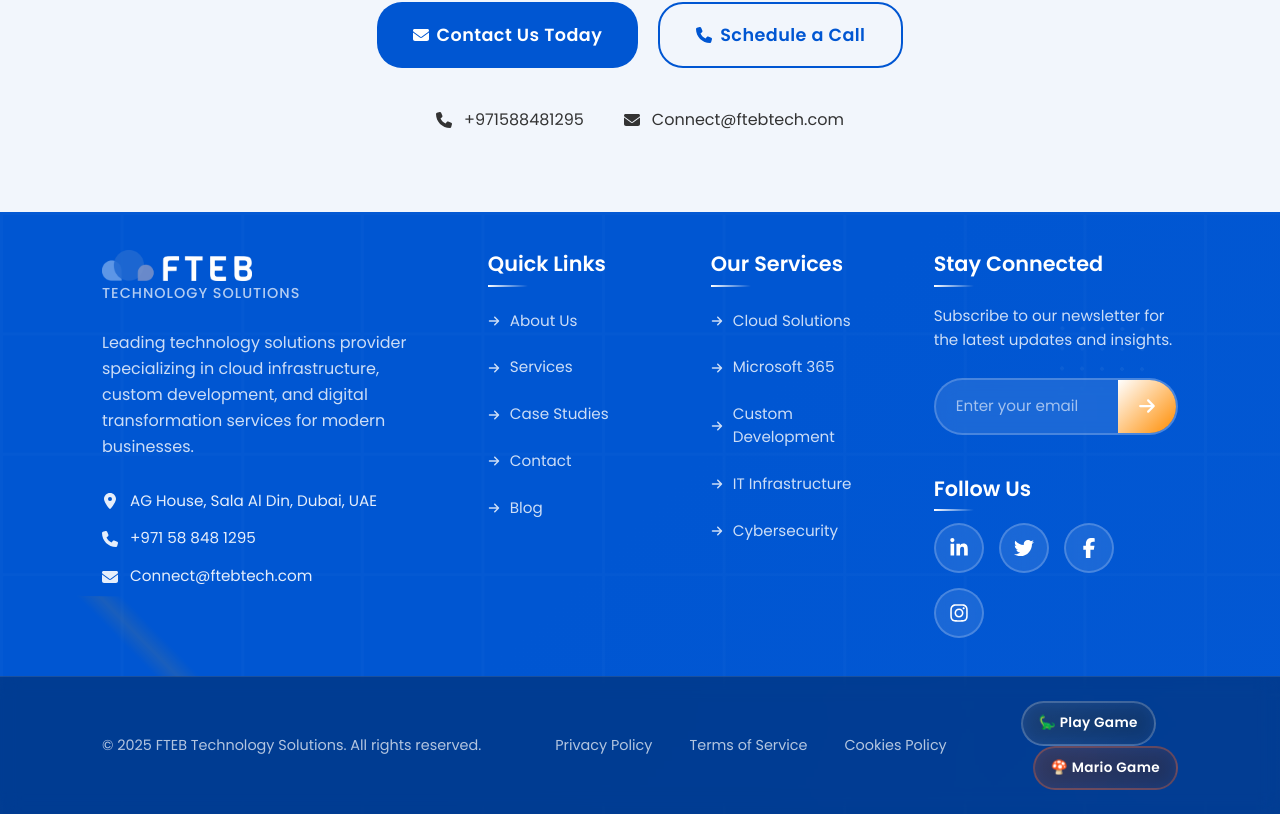
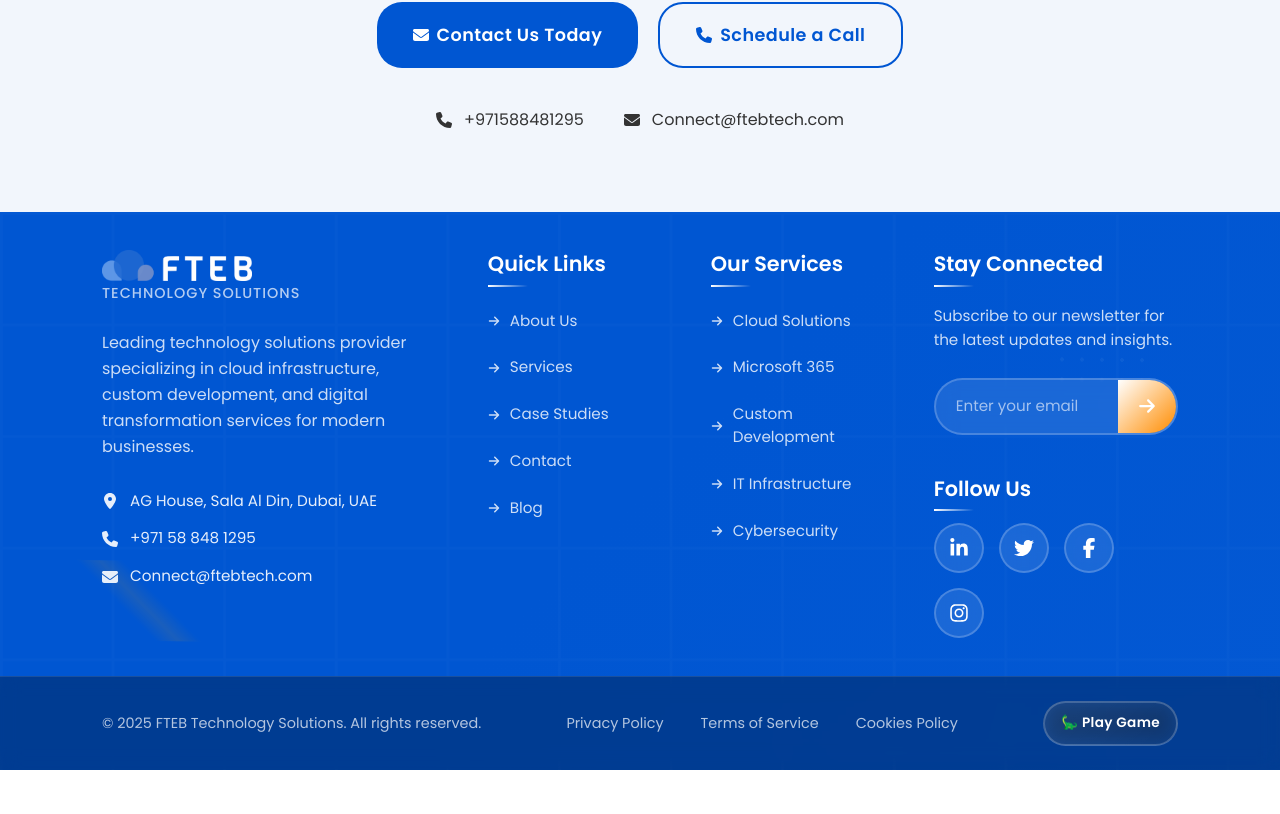
Before and after one commit to nowaysss/ftebtech-sec, a React (Create React App) app: page /services/security in a window 1280 px wide. Shown: the part 6132-6946 px from the top of the page. After the commit the page ends 6902 px from the top, so only its background shows below. Built offline with nearby package versions, Linux system fonts and the light colour scheme.

Commit message:
Updated Footer.jsx

```diff
--- a/src/components/Footer/Footer.jsx
+++ b/src/components/Footer/Footer.jsx
@@ -240,14 +240,7 @@ const Footer = () => {
                 >
                   🦕 Play Game
                 </button>
-                <button
-                  className="mario-game-trigger"
-                  onClick={toggleMarioGame}
-                  title="Play Super Mario Bros"
-                  aria-label="Play Super Mario Bros"
-                >
-                  🍄 Mario Game
-                </button>
+
               </div>
             </div>
           </div>
```
